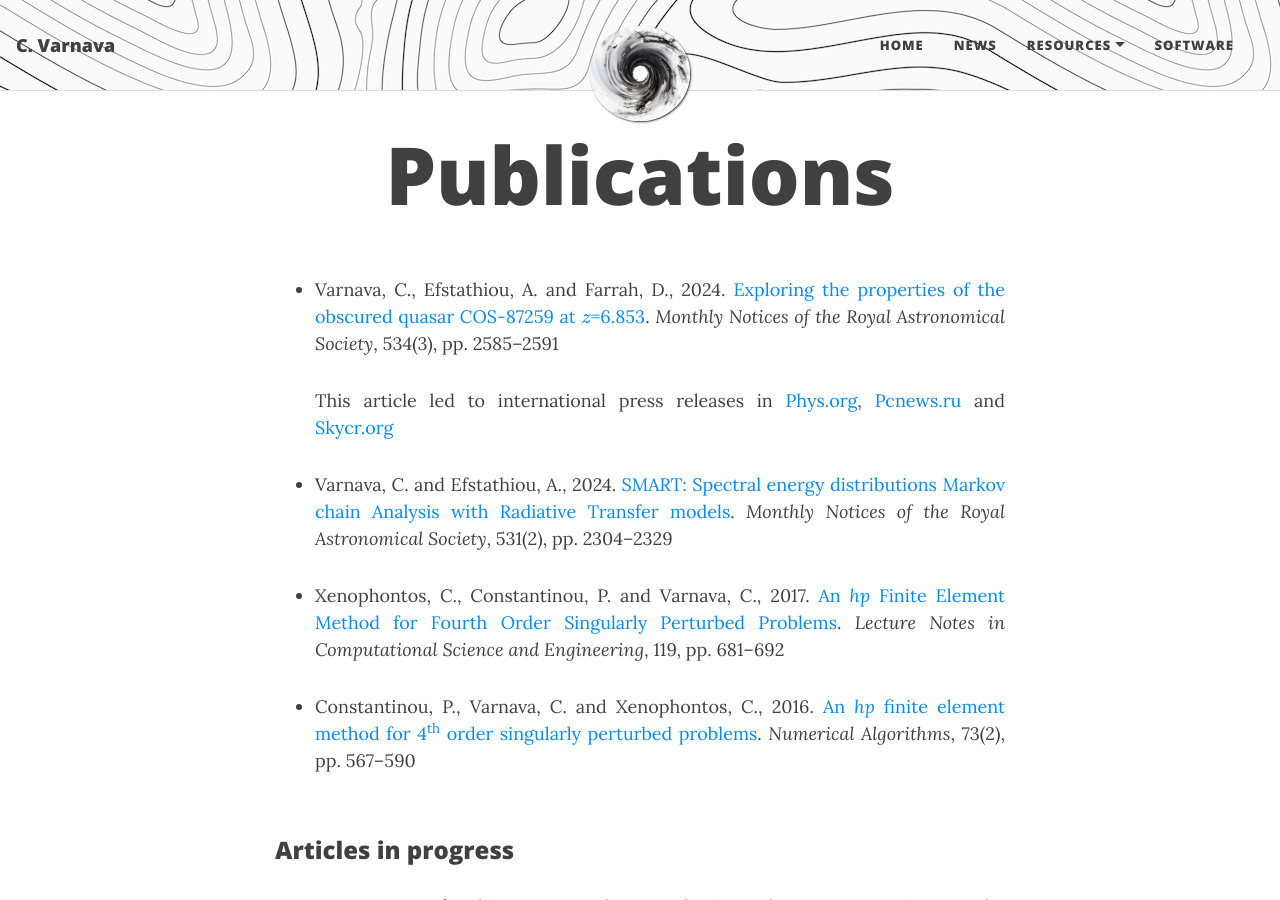
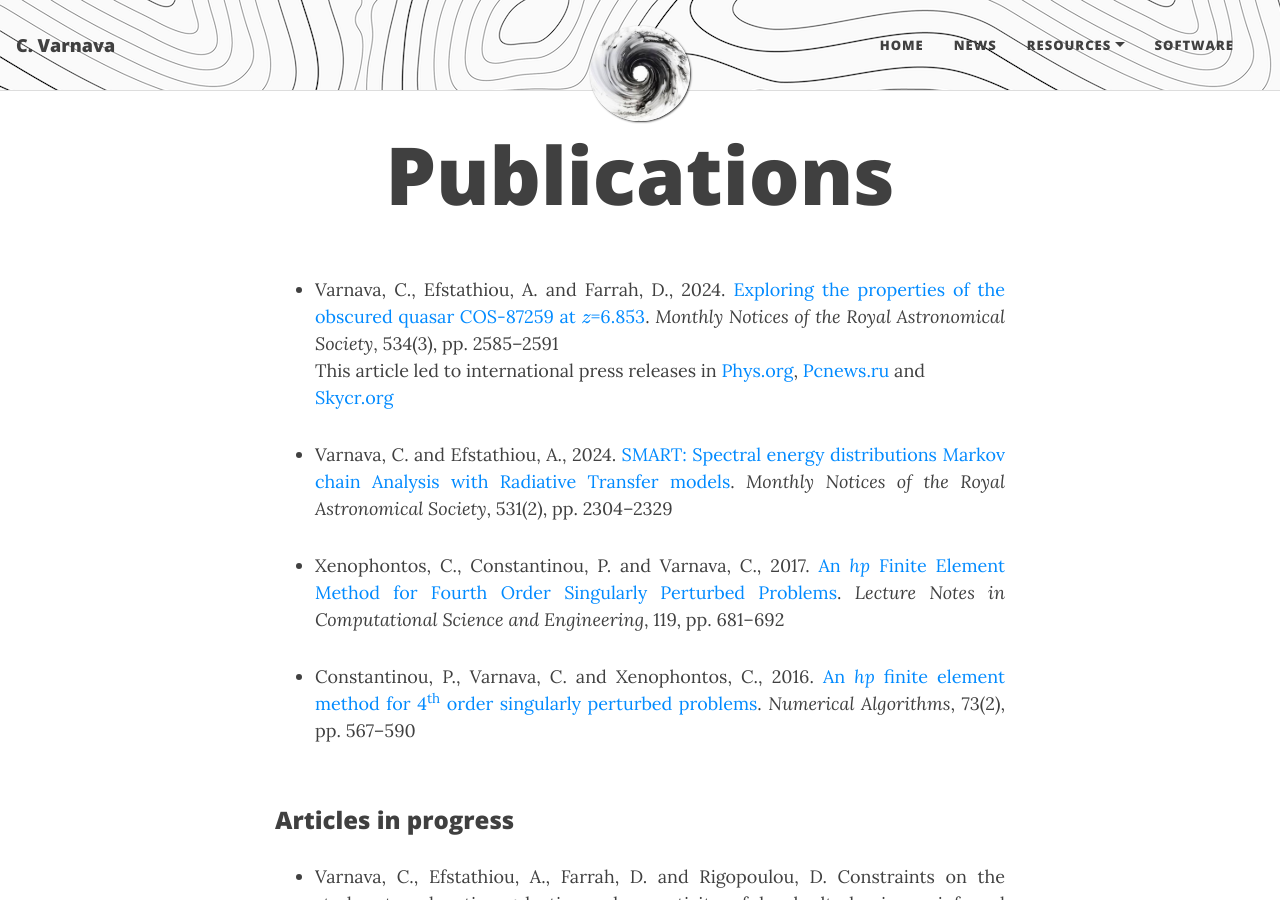
Before and after one commit to ch-var/ch-var.github.io, a Jekyll site: the page built from publications.html, in a window 1280 px wide and 900 px high. Built offline with Jekyll 4.4.1, drawn with Linux system fonts in a browser that asks for light colours; formulas are drawn with MathJax 3.

Commit message:
Update publications.html

```diff
--- a/publications.html
+++ b/publications.html
@@ -6,7 +6,7 @@
 <p>
 <ul>
 <li align='justify'>Varnava, C., Efstathiou, A. and Farrah, D., 2024. <a href="https://doi.org/10.1093/mnras/stae2221">Exploring the properties of the obscured quasar COS-87259 at \(z\)=6.853</a>. <i>Monthly Notices of the Royal Astronomical Society</i>, 534(3), pp. 2585–2591</li>
-<p align='justify'>This article led to international press releases in <a href="https://phys.org/news/2024-10-astronomers-explore-properties-obscured-hyperluminous.html">Phys.org</a>, <a href="https://pcnews.ru/news/astronomy_obnaruzili_sverhmassivnuu_cernuu_dyru_v_centre_galaktiki_cos_87259-1530160.html#gsc.tab=0">Pcnews.ru</a> and <a href="https://skycr.org/2024/10/21/exploran-las-propiedades-de-un-cuasar-hiperluminoso-oscurecido/">Skycr.org</a></p>
+This article led to international press releases in <a href="https://phys.org/news/2024-10-astronomers-explore-properties-obscured-hyperluminous.html">Phys.org</a>, <a href="https://pcnews.ru/news/astronomy_obnaruzili_sverhmassivnuu_cernuu_dyru_v_centre_galaktiki_cos_87259-1530160.html#gsc.tab=0">Pcnews.ru</a> and <a href="https://skycr.org/2024/10/21/exploran-las-propiedades-de-un-cuasar-hiperluminoso-oscurecido/">Skycr.org</a>
 <p>
 <li align='justify'>Varnava, C. and Efstathiou, A., 2024. <a href="https://doi.org/10.1093/mnras/stae1141">SMART: Spectral energy distributions Markov chain Analysis with Radiative Transfer models</a>. <i>Monthly Notices of the Royal Astronomical Society</i>, 531(2), pp. 2304–2329</li>
 <p>
```
